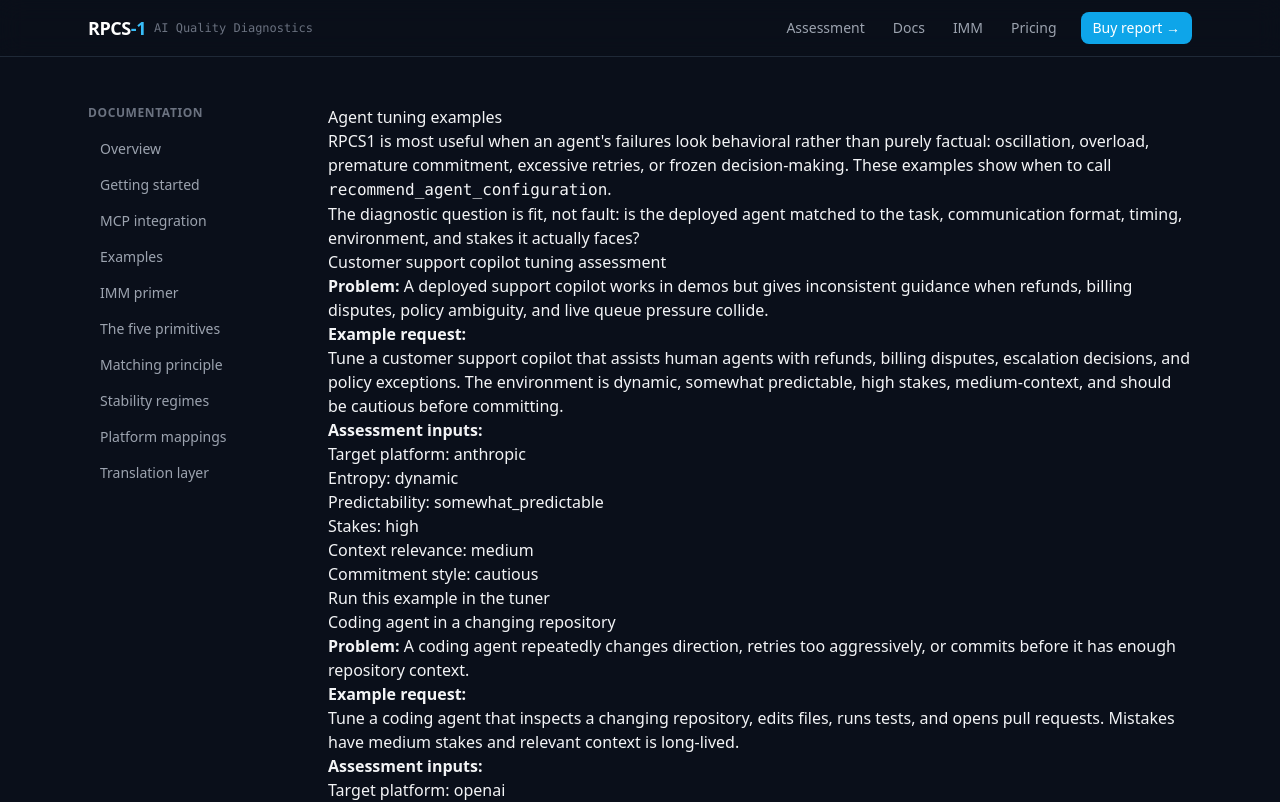
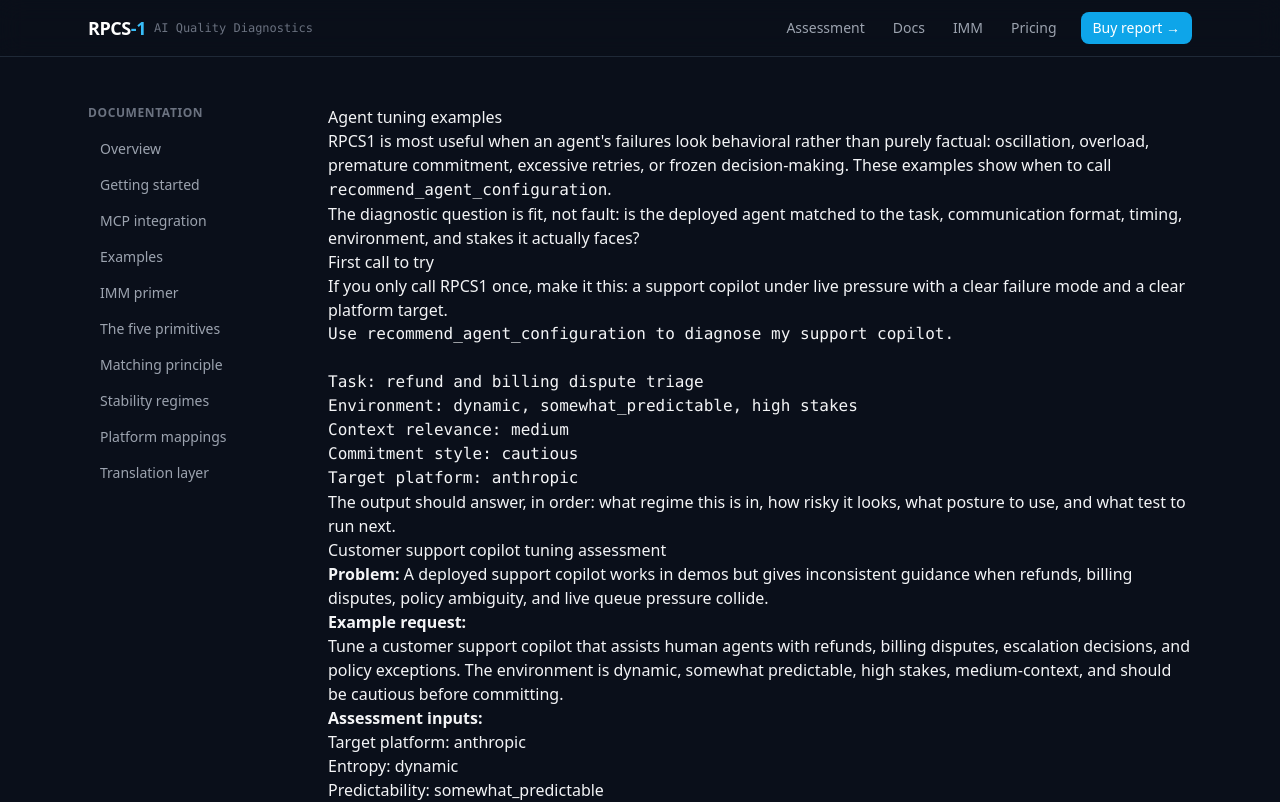
Before and after one commit to travisbergen2/rpcs1-sdk, a Next.js app in the folder packages/web/: page /docs/examples in a window 1280 px wide. Shown: the top 802 px of the page. Built offline with nearby package versions, Linux system fonts and the light colour scheme.

Commit message:
feat: rewrite glama-facing copy

```diff
--- a/packages/web/app/docs/examples/page.tsx
+++ b/packages/web/app/docs/examples/page.tsx
@@ -89,6 +89,25 @@ export default function ExamplesPage() {
         task, communication format, timing, environment, and stakes it actually faces?
       </p>
 
+      <section>
+        <h2>First call to try</h2>
+        <p>
+          If you only call RPCS1 once, make it this: a support copilot under live pressure
+          with a clear failure mode and a clear platform target.
+        </p>
+        <pre><code>{`Use recommend_agent_configuration to diagnose my support copilot.
+
+Task: refund and billing dispute triage
+Environment: dynamic, somewhat_predictable, high stakes
+Context relevance: medium
+Commitment style: cautious
+Target platform: anthropic`}</code></pre>
+        <p>
+          The output should answer, in order: what regime this is in, how risky it looks,
+          what posture to use, and what test to run next.
+        </p>
+      </section>
+
       {EXAMPLES.map((example) => (
         <section key={example.preset}>
           <h2>{example.title}</h2>
--- a/packages/web/lib/mcp-server.ts
+++ b/packages/web/lib/mcp-server.ts
@@ -10,12 +10,13 @@ export function createRpcs1McpServer() {
       version: '0.2.1',
       websiteUrl: 'https://rpcs1.dev',
       description:
-        'Deterministic diagnostic tools for optimizing deployed AI agents and diagnosing environment mismatch.',
+        'Find why an agent fails under pressure and get the runtime settings to fix it.',
     },
     {
       instructions:
-        'Use RPCS1 to configure AI agents for their operating environment. ' +
-        'Call recommend_agent_configuration when the user is designing, tuning, or diagnosing an AI agent. ' +
+        'Use RPCS1 to diagnose whether an agent is matched to its operating environment. ' +
+        'When a user is designing, tuning, or debugging an agent, answer with the failure-risk score first, ' +
+        'then the runtime settings and the next test to run. Keep the result concrete and avoid abstract theory unless asked. ' +
         'The tool is deterministic, stateless, read-only, and does not store, list, or update recommendations. ' +
         'Clients should persist results when history is needed.',
     },
@@ -26,11 +27,11 @@ export function createRpcs1McpServer() {
     {
       title: 'Recommend AI agent configuration',
       description:
-        'Use this stateless, read-only tool when a deployed AI agent, support copilot, or agent workflow ' +
-        'needs concrete LLM and runtime settings matched to environmental entropy, predictability, stakes, ' +
-        'context horizon, and commitment style. It diagnoses likely oscillation, overload, freeze, or mismatch ' +
-        'and returns receiver profile values (TI, SG, FT, UE, AR), platform parameters, confidence, reasoning, ' +
-        'warnings, and applied IMM principles. It does not store, list, or update past recommendations.',
+        'Use this stateless, read-only tool when a deployed support copilot, coding agent, research agent, or workflow assistant ' +
+        'needs a failure-risk score and concrete runtime settings matched to environmental entropy, predictability, stakes, ' +
+        'context horizon, and commitment style. It diagnoses likely oscillation, overload, freeze, or mismatch and returns ' +
+        'receiver profile values (TI, SG, FT, UE, AR), platform parameters, confidence, reasoning, warnings, the next test to run, ' +
+        'and applied IMM principles. It does not store, list, or update past recommendations.',
       inputSchema: recommendInputSchema,
       outputSchema: recommendationOutputSchema,
       annotations: {
```
Also changed, not shown: 2 other files (tests, documents, lock files or other folders).
